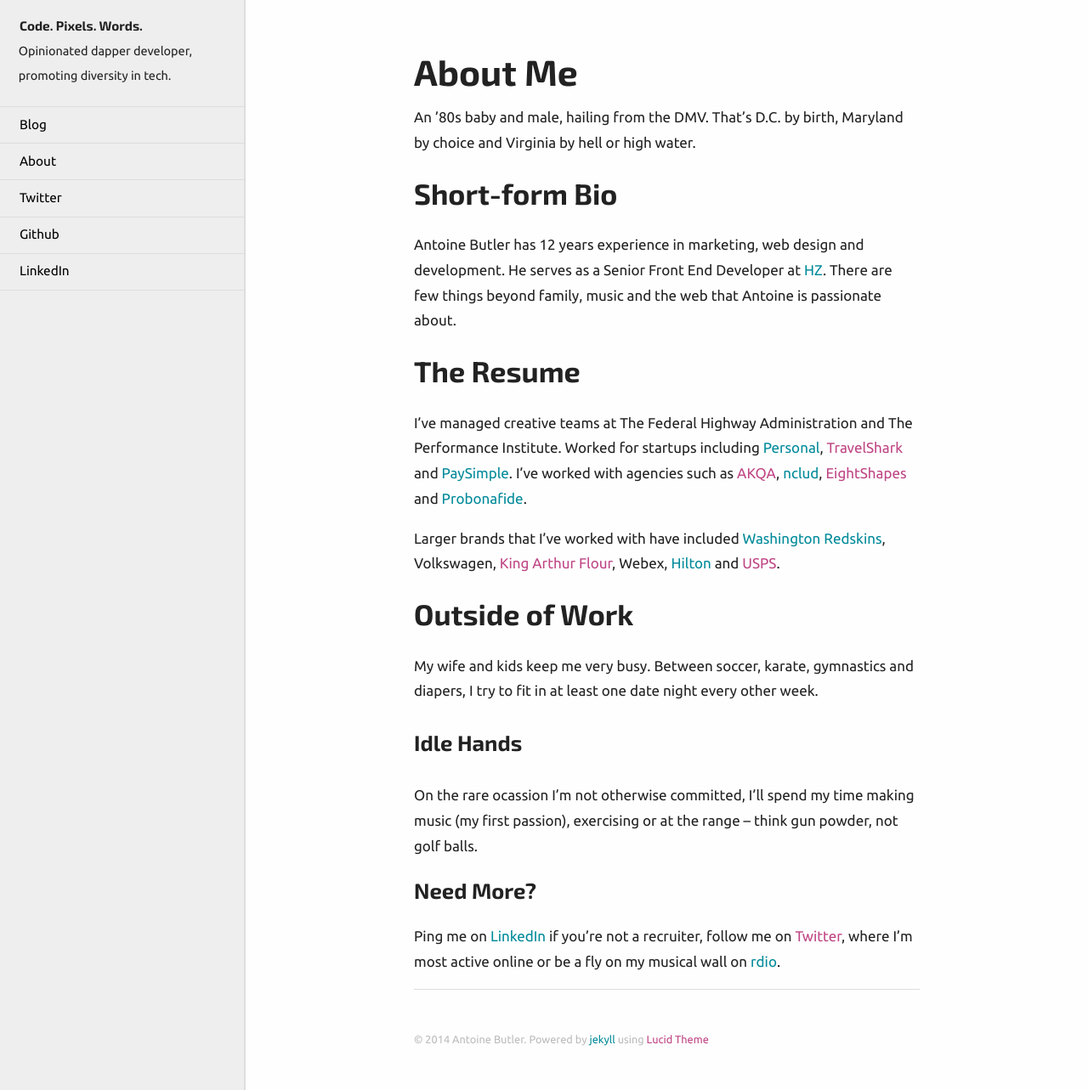
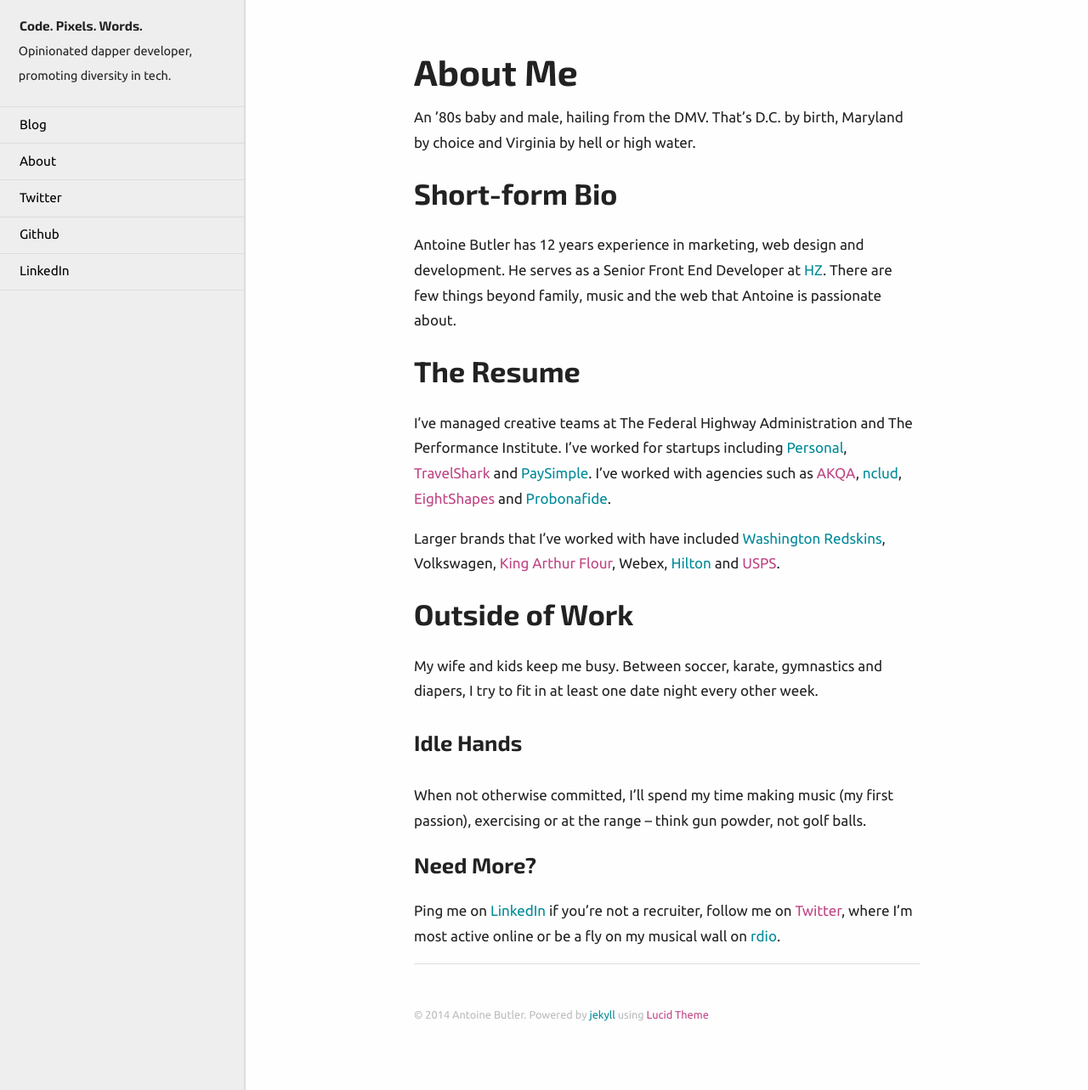
Before and after one commit to aebsr/aebsr.github.com, a Jekyll site: the page built from about.md, in a window 1280 px wide and 1283 px high. Shown: the whole window at 85% size. Built offline with Jekyll 4.4.1, drawn with Linux system fonts in a browser that asks for light colours.

Commit message:
clarity and brevity

```diff
--- a/about.md
+++ b/about.md
@@ -12,17 +12,17 @@
 
 ## The Resume
 
-I've managed creative teams at The Federal Highway Administration and The Performance Institute. Worked for startups including [Personal](http://personal.com), [TravelShark](http://travelshark.com) and [PaySimple](http://paysimple.com). I've worked with agencies such as [AKQA](http://akqa.com), [nclud](http://nclud.com), [EightShapes](http://eightshapes.com) and [Probonafide](http://probonafide.com).
+I've managed creative teams at The Federal Highway Administration and The Performance Institute. I've worked for startups including [Personal](http://personal.com), [TravelShark](http://travelshark.com) and [PaySimple](http://paysimple.com). I've worked with agencies such as [AKQA](http://akqa.com), [nclud](http://nclud.com), [EightShapes](http://eightshapes.com) and [Probonafide](http://probonafide.com).
 
 Larger brands that I've worked with have included [Washington Redskins](http://www.hzdg.com/work/redskins/), Volkswagen, [King Arthur Flour](http://www.hzdg.com/work/king-arthur), Webex, [Hilton](http://hzdg.tumblr.com/post/63650525553/hilton-hotels-resorts-hilton-hotels-resorts) and [USPS](http://usps.com).
 
 ## Outside of Work
 
-My wife and kids keep me very busy. Between soccer, karate, gymnastics and diapers, I try to fit in at least one date night every other week.
+My wife and kids keep me busy. Between soccer, karate, gymnastics and diapers, I try to fit in at least one date night every other week.
 
 #### Idle Hands
 
-On the rare ocassion I'm not otherwise committed, I'll spend my time making music (my first passion), exercising or at the range -- think gun powder, not golf balls.
+When not otherwise committed, I'll spend my time making music (my first passion), exercising or at the range -- think gun powder, not golf balls.
 
 ### Need More?
 
```
